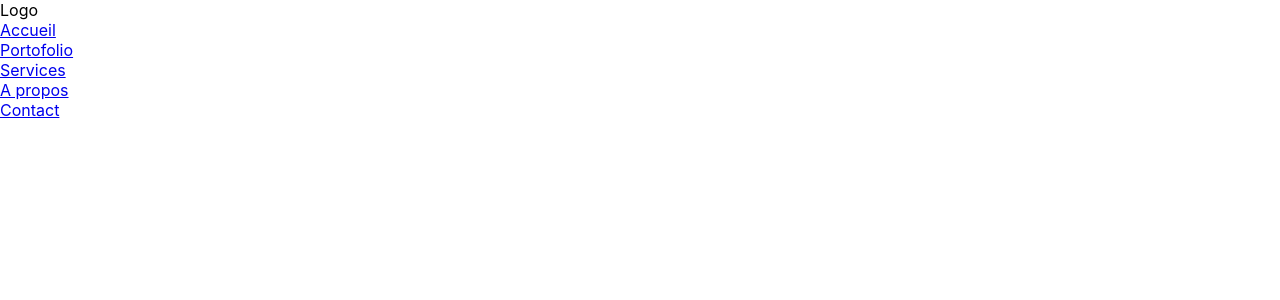
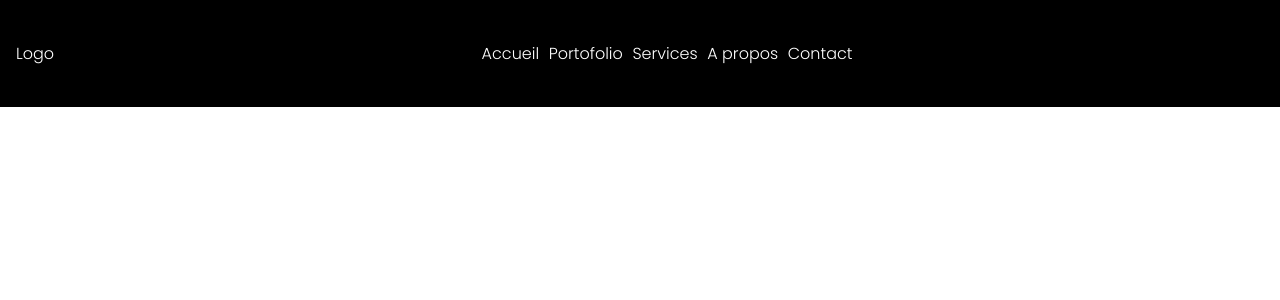
Before and after one commit to RG31/navbar-burger, a React (Create React App) app: page / in a window 1280 px wide. Shown: the top 300 px of the page. Built offline with nearby package versions, Linux system fonts and the light colour scheme.

Commit message:
NavBar black&white style

```diff
--- a/src/App.css
+++ b/src/App.css
@@ -1,3 +1,8 @@
+/* Poppins FONT STYLE https://fonts.google.com/specimen/Poppins : multi selection + import + récup code between <stlye> ... </style> + delete swap (react incompatible)
+@import url('https://fonts.googleapis.com/css2?family=Poppins:wght@100;200;300&display=swap'); */
+@import url('https://fonts.googleapis.com/css2?family=Poppins:wght@100;200;300'); */
+
+
 * {
   box-sizing: border-box;
   margin: 0;
@@ -6,9 +11,19 @@
 }
 body {
   margin: 0;
-  font-family: -apple-system, BlinkMacSystemFont, 'Segoe UI', 'Roboto', 'Oxygen',
-    'Ubuntu', 'Cantarell', 'Fira Sans', 'Droid Sans', 'Helvetica Neue',
-    sans-serif;
+  /* CSS rules to specify families ... récupéré de l'import ci-dessus*/
+  font-family: 'Poppins', sans-serif;
   -webkit-font-smoothing: antialiased;
   -moz-osx-font-smoothing: grayscale;
 }
+
+/* RESET */
+ul {
+  list-style: none;
+  padding: 0;
+  margin: 0;
+}
+
+a {
+  text-decoration: none;
+}
--- a/src/components/Nav.css
+++ b/src/components/Nav.css
@@ -0,0 +1,33 @@
+.navbar {
+    display: flex;
+    /* ne pas dépasser sur les bords*/
+    flex-wrap: wrap;
+    align-items: center;
+    /* répartir l'espace */
+    justify-content: space-between;
+    /* Ma navbar noire couleur et taille */
+    position: fixed;
+    width: 100%;
+    min-height: 75px;
+    padding: 1rem;
+    background-color: black;
+    color: white;
+}
+
+.navbar__links {
+    /* en lignbe */
+    display: flex;
+}
+
+.navbar__link {
+    padding: 0 0.3rem;
+    /* hérité du parent */
+    color: inherit;
+}
+.navbar__burger{
+
+}
+
+.burger-bar {
+
+}
--- a/src/components/Nav.js
+++ b/src/components/Nav.js
@@ -1,5 +1,5 @@
 import React from 'react';
-//
+import "./Nav.css";
 
 function Nav() {
     return (
@@ -32,6 +32,10 @@ function Nav() {
                     </a>
                </li>
            </ul>
+           <button className="navbar__burger">
+            <span className="burger-bar">
+                </span>
+           </button>
         </nav>
     )
 }
```
